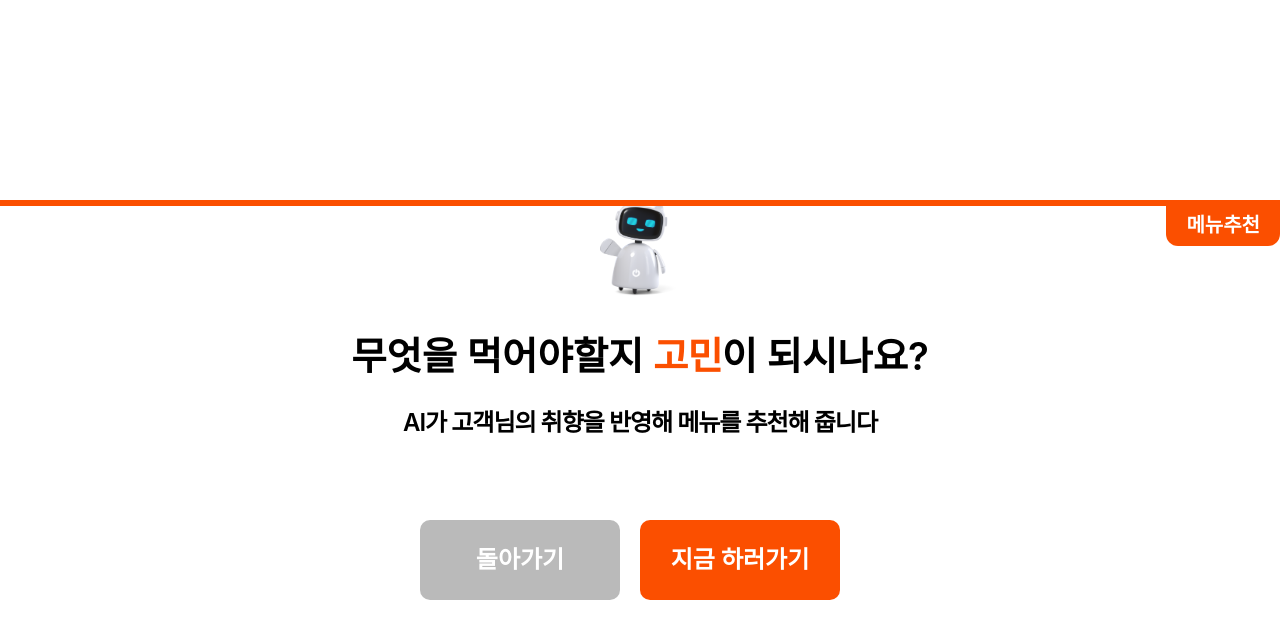
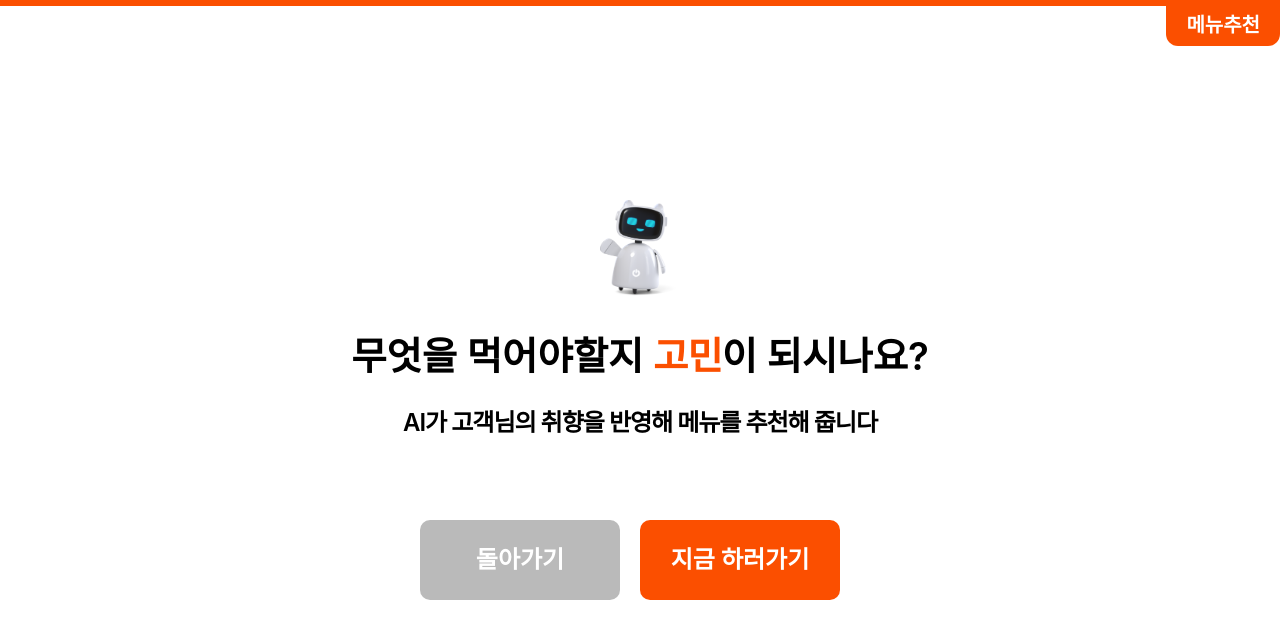
Before and after one commit to Team-HUG/app, a React (Create React App) app: page /recommend in a window 1280 px wide. Shown: the top 638 px of the page. Built offline with nearby package versions, Linux system fonts and the light colour scheme.

Commit message:
margin padding 으로 바꿔써

```diff
--- a/src/components/RecommendLoading/style.ts
+++ b/src/components/RecommendLoading/style.ts
@@ -10,7 +10,7 @@ export const RecommendLoadingContainer = styled.div`
   height: 100vh;
   display: flex;
   justify-content: center;
-  margin-top: 12.5rem;
+  padding-top: 12.5rem;
 `;
 
 export const LoadingMessageBox = styled.div`
```
Also changed, not shown: src/pages/RecommendResultPage/style.ts (line endings or trailing spaces), 1 other file (tests, documents, lock files or other folders).
